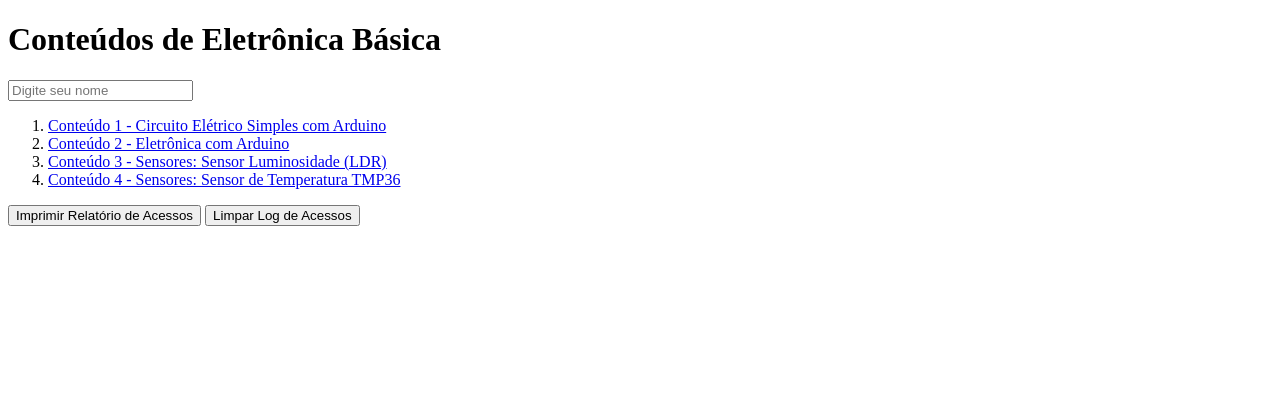
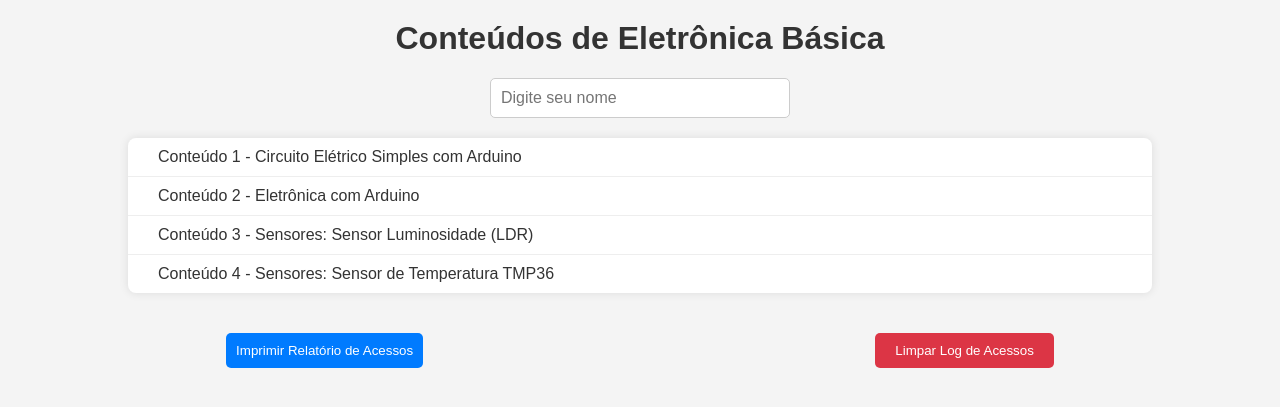
Before and after one commit to IntelAgir-Research-Group/intelagir-research-group.github.io, a Jekyll site: the page pages/eletronica/index.html, which Jekyll copies as it is, in a window 1280 px wide. Shown: the top 407 px of the page. Built offline with Jekyll 4.4.1, drawn with Linux system fonts in a browser that asks for light colours.

Commit message:
Alinhado botões da página index.html na horizontal

```diff
--- a/pages/eletronica/css/estilo-principal.css
+++ b/pages/eletronica/css/estilo-principal.css
@@ -66,10 +66,16 @@
     padding-left: 20px; /* Adiciona recuo apenas para os subitens da lista */
 }
 
+.buttons {
+    display: flex;
+    justify-content: space-between;
+    margin-top: 20px;
+}
+
 #report-btn {
     display: block;
     margin: 20px auto;
-    padding: 10px 20px;
+    padding: 10px 10px;
     background-color: #007bff;
     color: #fff;
     border: none;
--- a/pages/eletronica/index.html
+++ b/pages/eletronica/index.html
@@ -5,9 +5,8 @@
     <meta charset="UTF-8">
     <meta name="viewport" content="width=device-width, initial-scale=1.0">
     <title>Conteúdos de Eletrônica Básica</title>
-    <link rel="stylesheet" href="../css/estilo-principal.css">
-    <!--Caso a estilização da página inicial não funcione, use o caminho a seguir-->
-    <!--<link rel="stylesheet" href="css/estilo-principal.css">-->
+    <link rel="stylesheet" href="css/estilo-principal.css">
+
 </head>
 
 <body>
@@ -21,8 +20,10 @@
         <!-- Adicione mais itens conforme necessário -->
     </ol>
 
-    <button id="report-btn">Imprimir Relatório de Acessos</button>
-    <button id="clear-log-btn">Limpar Log de Acessos</button>
+    <div class="buttons">
+        <button id="report-btn">Imprimir Relatório de Acessos</button>
+        <button id="clear-log-btn">Limpar Log de Acessos</button>
+    </div>
 
     <script src="js/dinamico-principal.js"></script>
     <script src="js/dinamico.js"></script>
```
